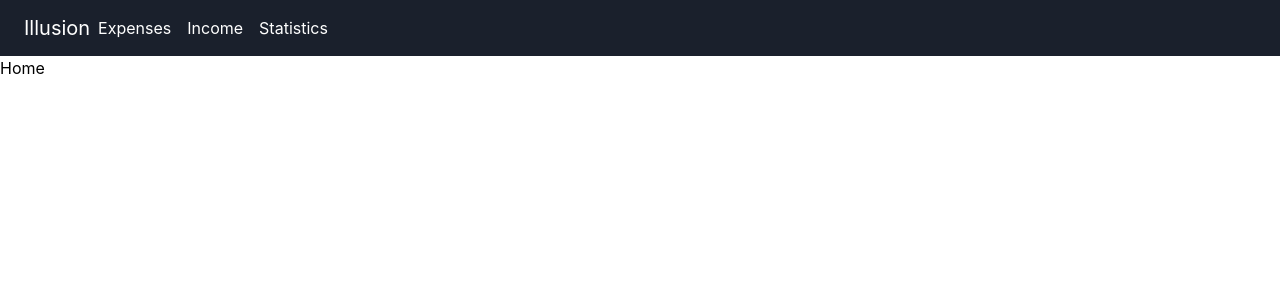
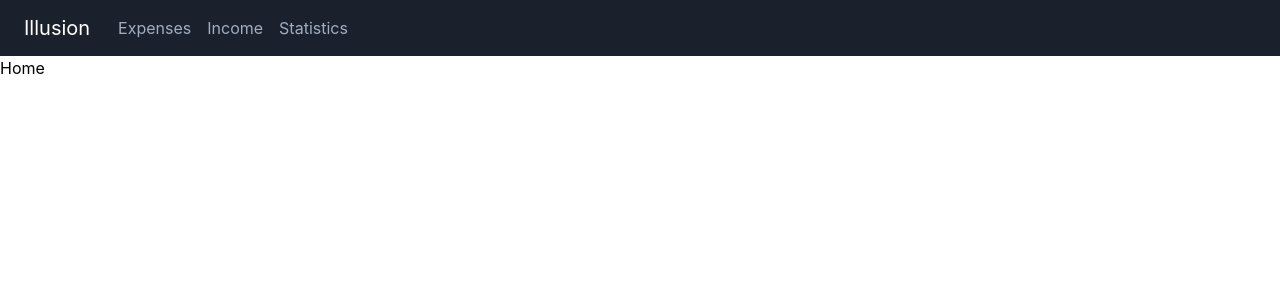
Before and after one commit to ManMadeMachine/illusion, a React (Create React App) app: page / in a window 1280 px wide. Shown: the top 300 px of the page. Built offline with nearby package versions, Linux system fonts and the light colour scheme; data requests are answered from the project's data file.

Commit message:
little more styling

```diff
--- a/src/components/Header.tsx
+++ b/src/components/Header.tsx
@@ -14,7 +14,7 @@ const Header = ({linkItems} :  Props) => {
 
     return (
         <nav className="flex items-center justify-between flex-wrap pt-2 pb-2 bg-gray-900 text-white p-6">
-            <h1 className="flex text-xl">Illusion</h1>
+            <h1 className="flex text-xl mr-5">Illusion</h1>
 
             {/* Small-size top-menu button*/}
             <div className="block md:hidden">
@@ -24,7 +24,8 @@ const Header = ({linkItems} :  Props) => {
             {/* Actual menu items */}
             <ul className={`${navbarState ? '' : 'hidden'} w-full flex-grow md:flex md:flex-row md:w-auto`}>
                 {linkItems.map(item => {
-                        return(<li key={item} className="flex p-2"><Link to={'/' + item.toLowerCase()}>{item}</Link></li>);
+                        // TODO: Item as a component
+                        return(<li key={item} className="flex p-2"><Link to={'/' + item.toLowerCase()} className="text-gray-500 hover:text-gray-300">{item}</Link></li>);
                     })
                 }
             </ul>
```
